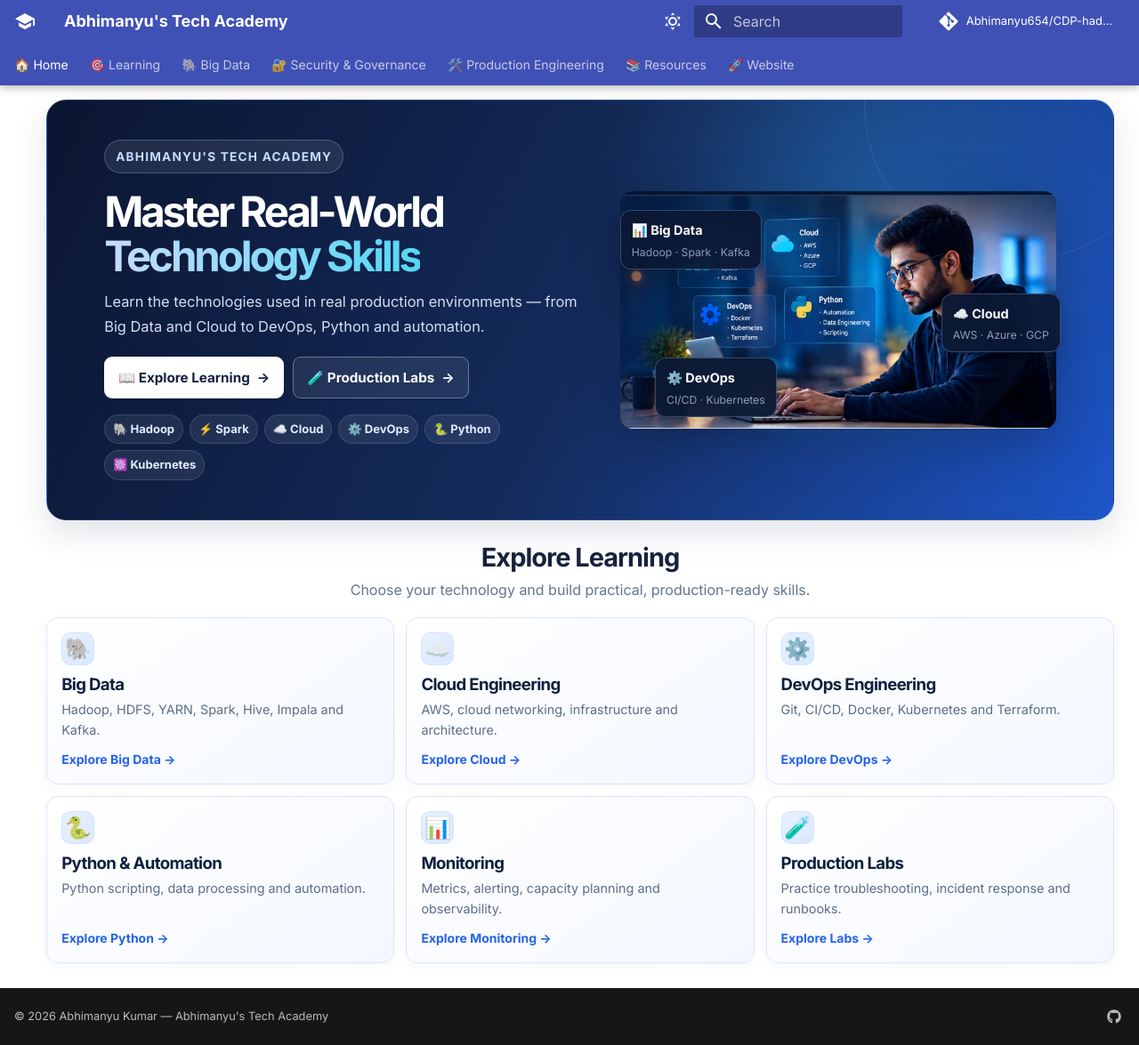
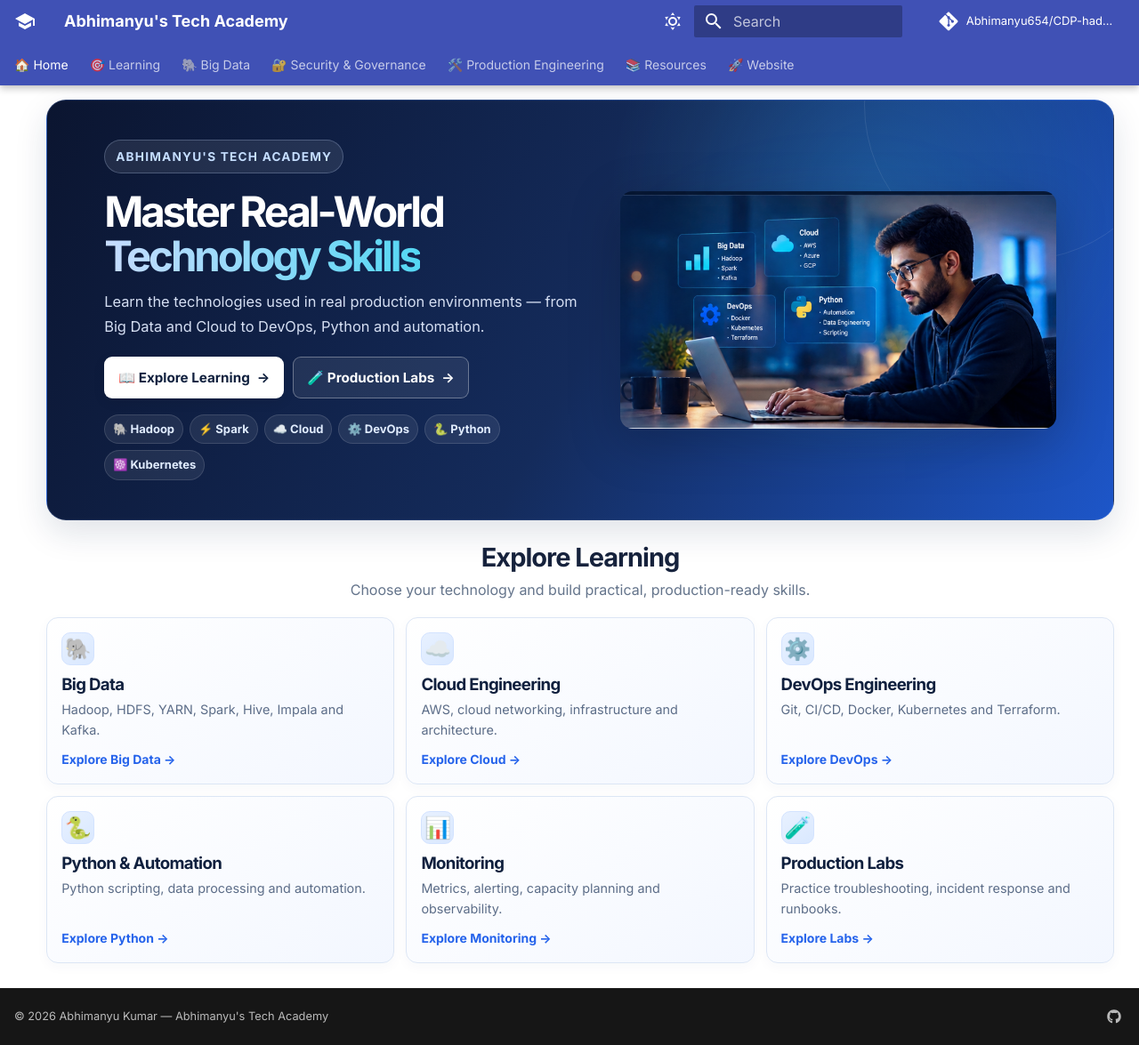
Before and after one commit to Abhimanyu654/CDP-hadoop-bigdata-training, an MkDocs documentation site: the page built from docs/index.md, in a window 1280 px wide and 1175 px high. Shown: the whole window at 89% size. Built offline with MkDocs 1.6.1 and Material for MkDocs 9.7.7, drawn with Linux system fonts in a browser that asks for light colours; comment, search, counter and statistics services are not loaded.

Commit message:
Update index.md

```diff
--- a/docs/index.md
+++ b/docs/index.md
@@ -54,21 +54,6 @@ hide:
         alt="Professional technology engineering and learning"
         class="academy-engineer-image"
       />
-
-      <div class="tech-float tech-bigdata">
-        <strong>📊 Big Data</strong>
-        <small>Hadoop · Spark · Kafka</small>
-      </div>
-
-      <div class="tech-float tech-cloud">
-        <strong>☁️ Cloud</strong>
-        <small>AWS · Azure · GCP</small>
-      </div>
-
-      <div class="tech-float tech-devops">
-        <strong>⚙️ DevOps</strong>
-        <small>CI/CD · Kubernetes</small>
-      </div>
 
     </div>
 
```
